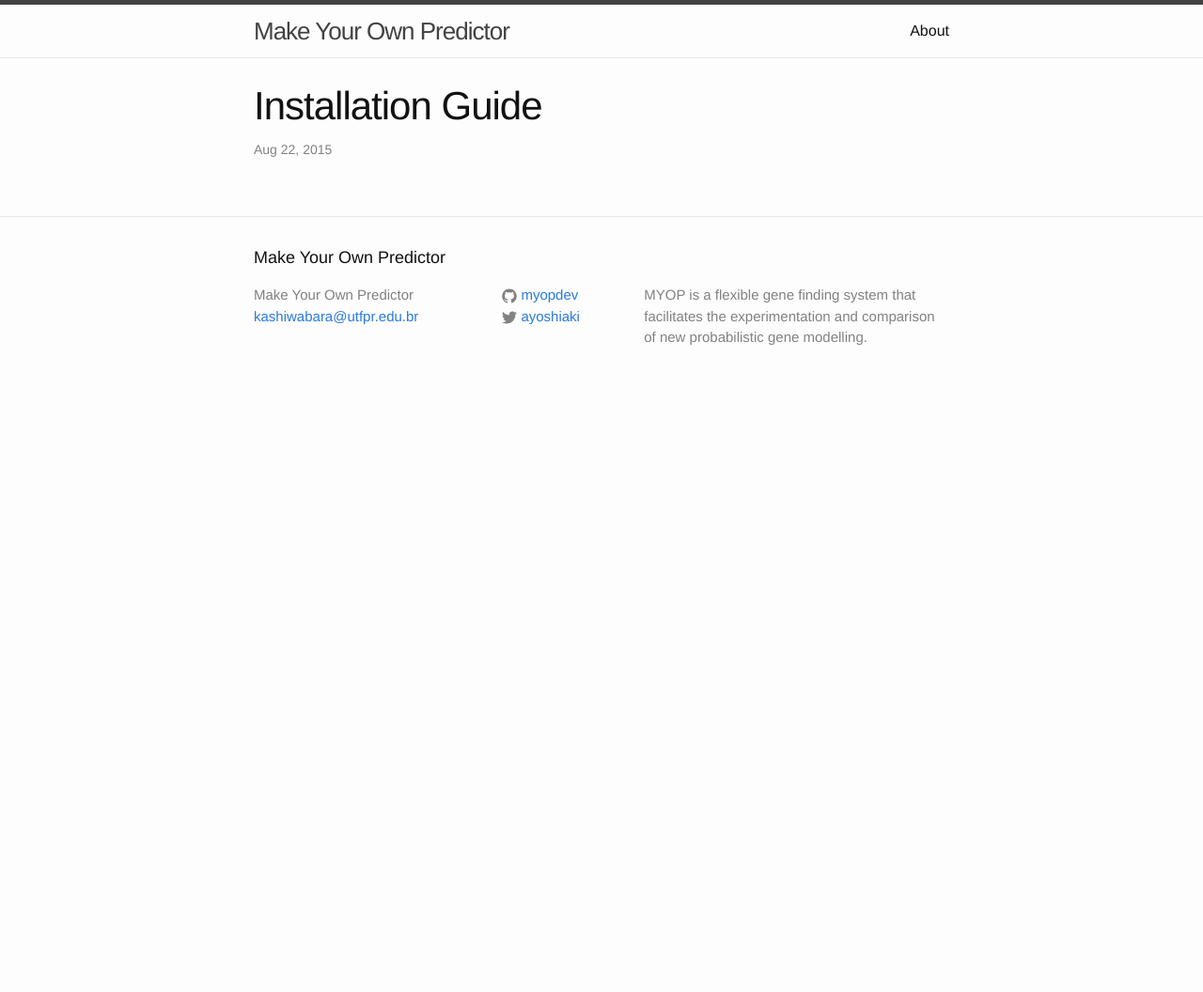
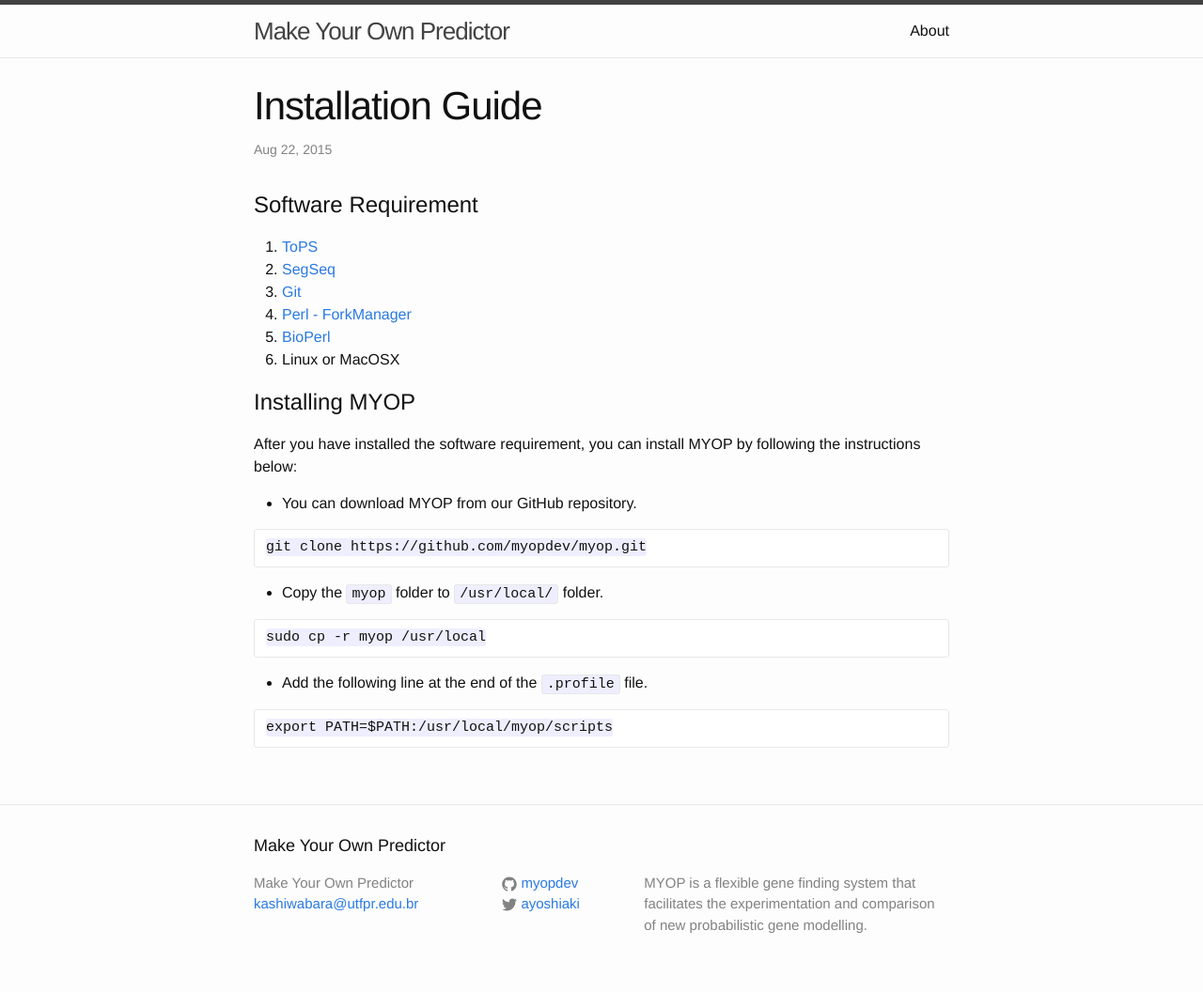
Before and after one commit to myopdev/myopdev.github.io, a Jekyll site: the page built from _posts/2015-08-22-myop-install.markdown, in a window 1280 px wide. Shown: the whole page at 94% size. Built offline with Jekyll 4.4.1, drawn with Linux system fonts in a browser that asks for light colours; before the commit the page ends 900 px from its top, so only the background shows below that.

Commit message:
installation instruction

````diff
--- a/_posts/2015-08-22-myop-install.markdown
+++ b/_posts/2015-08-22-myop-install.markdown
@@ -4,3 +4,34 @@
 date:   2015-08-22 12:29:34
 categories: jekyll update
 ---
+
+# Software Requirement
+
+1. [ToPS](https://github.com/ayoshiaki/tops)
+2. [SegSeq](https://github.com/ayoshiaki/segseq)
+3. [Git](https://git-scm.com/)
+4. [Perl - ForkManager](http://search.cpan.org/~dlux/Parallel-ForkManager-0.7.5/ForkManager.pm)
+5. [BioPerl](http://www.bioperl.org)
+6. Linux or MacOSX
+
+# Installing MYOP
+
+After you have installed the software requirement, you can install MYOP by following the instructions below:
+
+* You can download MYOP from our GitHub repository.
+
+```
+git clone https://github.com/myopdev/myop.git
+```
+
+* Copy the `myop` folder to `/usr/local/` folder.
+
+```
+sudo cp -r myop /usr/local
+```
+
+* Add the following line at the end of the `.profile` file.
+
+```
+export PATH=$PATH:/usr/local/myop/scripts
+```
````
